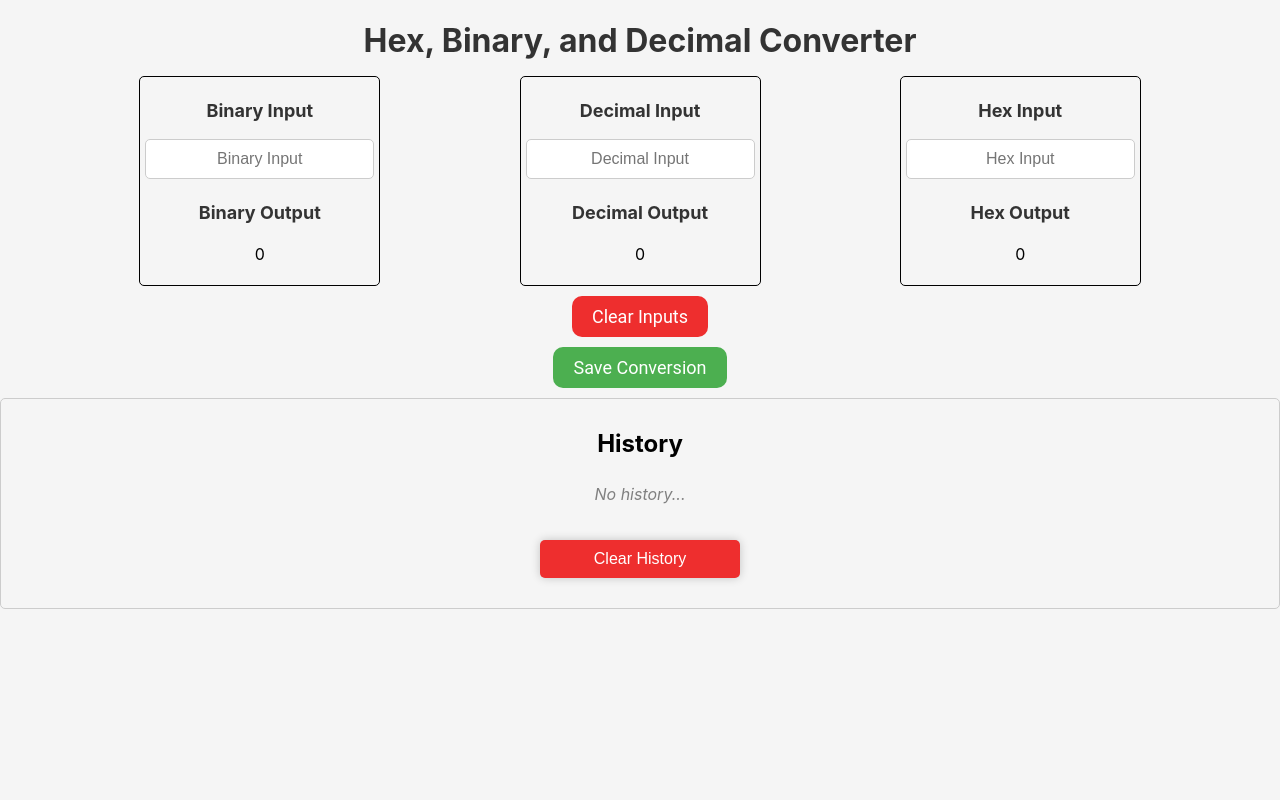
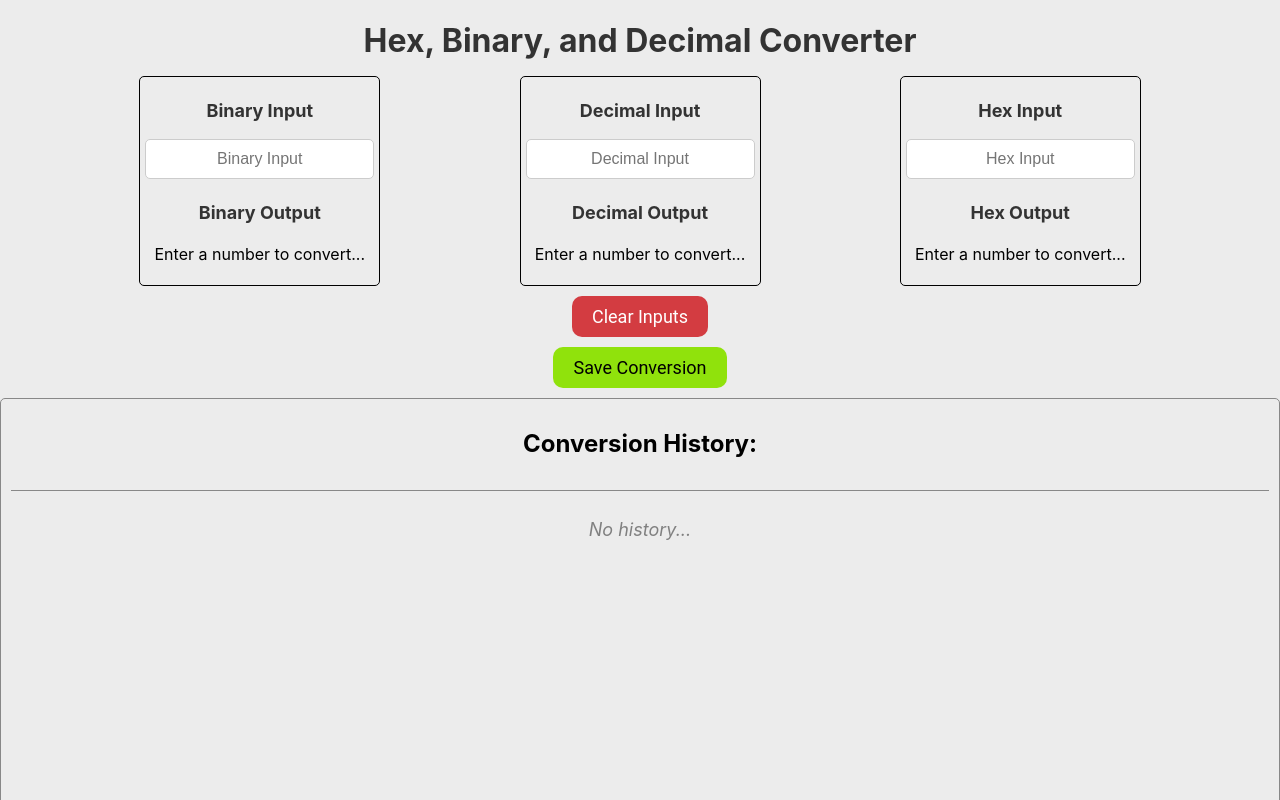
Before and after one commit to ledwards6124/converter, a React (Create React App) app in the folder converter/: page / in a window 1280 px wide. Built offline with nearby package versions, Linux system fonts and the light colour scheme.

Commit message:
lots of changes ready for deployment

```diff
--- a/converter/package.json
+++ b/converter/package.json
@@ -1,9 +1,11 @@
 {
   "name": "converter",
-  "version": "0.1.0",
+  "version": "1.2.0",
   "homepage": ".",
   "private": true,
   "dependencies": {
+    "@fortawesome/free-solid-svg-icons": "^6.7.2",
+    "@fortawesome/react-fontawesome": "^0.2.2",
     "cra-template": "1.2.0",
     "gh-pages": "^6.3.0",
     "react": "^19.0.0",
--- a/converter/src/App.css
+++ b/converter/src/App.css
@@ -5,6 +5,14 @@
   margin-bottom: 0.5em;
 }
 
-* {
-  background-color: #f5f5f5 ;
+.sub-title {
+  text-align: center;
+  color: #333;
+  font-size: 1vh;
 }
+
+.wrapper {
+  background-color: #ececec ;
+  overflow: hidden;
+  max-height: 100vh;
+}
--- a/converter/src/App.js
+++ b/converter/src/App.js
@@ -14,11 +14,11 @@ function App() {
 
 
   return (
-    <>
+    <div className='wrapper'>
       <h1 className='title'>Hex, Binary, and Decimal Converter</h1>
       <Converter onSave={addToHistory} />
       <History history={history} />
-    </>
+    </div>
   );
 }
 
--- a/converter/src/Converter.css
+++ b/converter/src/Converter.css
@@ -38,17 +38,17 @@
 
 
 .input-box:hover {
-    border-color: dodgerBlue;
-    box-shadow: 0 0 8px 0 dodgerBlue;
+    border-color: #208ad9;
+    box-shadow: 0 0 8px 0 208ad9;
 }
 
 .input-box:focus {
-    border-color: #4CAF50;
-    box-shadow: 0 0 8px 0 #4CAF50;
+    border-color: #74fb5c;
+    box-shadow: 0 0 8px 0 #74fb5c;
 }
 
 .clear-button, .save-button {
-    background-color: #ee2e2e;
+    background-color: #d33c41;
     color: white;
     border-radius: 10px;
     cursor: pointer;
@@ -77,7 +77,7 @@
 }
 
 .clear-button:hover {
-    background-color: #d21f1f;
+    background-color: #ff3b3b;
 }
 
 .clear-button:active, .save-button:active {
@@ -85,15 +85,15 @@
 }
 
 .save-button {
-    background-color: #4CAF50;
+    color: black;
+    background-color: #90e20c;
 }
 
 .save-button:hover {
-    background-color: #45a049;
+    background-color: #74fb5c;
 }
 .clear-button, .save-button {
     display: block;
-    margin: auto;
 }
 .clear-button, .save-button {
     margin: 10px auto;
--- a/converter/src/Converter.js
+++ b/converter/src/Converter.js
@@ -26,12 +26,18 @@ function Converter(props) {
     const [decimalInput, setDecimalInput] = useState('');
     const [hexInput, setHexInput] = useState('');
 
-    const [binaryOutput, setBinaryOutput] = useState(0);
-    const [decimalOutput, setDecimalOutput] = useState(0);
-    const [hexOutput, setHexOutput] = useState(0);
+    const [binaryOutput, setBinaryOutput] = useState('');
+    const [decimalOutput, setDecimalOutput] = useState('');
+    const [hexOutput, setHexOutput] = useState('');
+
 
 const handleBinaryChange = (event) => {
         const binaryValue = String(event.target.value);
+
+        if (binaryValue.match(/[^01]/)) {
+            return;
+        }
+
         setDecimalInput('');
         setHexInput('');
         setBinaryInput(binaryValue);
@@ -45,10 +51,19 @@ function Converter(props) {
 
     const handleDecimalChange = (event) => {
         const decimalValue = event.target.value;
+
+        if (decimalValue.match(/[^0-9]/)) {
+          return;
+        }
         setBinaryInput('');
         setHexInput('');
         setDecimalInput(decimalValue);
 
+        if (decimalValue === '') {
+          setHexOutput('');
+          setDecimalOutput('');
+          setBinaryOutput('');
+        } else {
           const binaryValue = convertDecimalToBinary(decimalValue);
           const hexValue = convertDecimalToHex(decimalValue);
 
@@ -56,20 +71,32 @@ function Converter(props) {
           setBinaryOutput(binaryValue);
           setHexOutput(hexValue);
         }
+      }
 
     const handleHexChange = (event) => {
         const hexValue = event.target.value;
 
+
+        if (hexValue.match(/^[^0-9A-F]{1,}$/)) {
+            return;
+        }
+
+
+
+        const newHex = hexValue.toUpperCase();
+        setHexInput(newHex);
+
+
         setBinaryInput('');
         setDecimalInput('');
-        setHexInput(hexValue);
+        setHexInput(newHex);
 
-        const binaryValue = convertHexToBinary(hexValue);
-        const decimalValue = convertHexToDecimal(hexValue);
+        const binaryValue = convertHexToBinary(newHex);
+        const decimalValue = convertHexToDecimal(newHex);
 
         setDecimalOutput(decimalValue);
         setBinaryOutput(binaryValue);
-        setHexOutput(hexValue);
+        setHexOutput(newHex);
     }
 
     const updateHistory = () => {
@@ -112,9 +139,9 @@ function Converter(props) {
         setBinaryInput('');
         setDecimalInput('');
         setHexInput('');
-        setBinaryOutput(0);
-        setDecimalOutput(0);
-        setHexOutput(0);
+        setBinaryOutput('');
+        setDecimalOutput('');
+        setHexOutput('');
     }
 
     return (
@@ -127,7 +154,7 @@ function Converter(props) {
                     </label>
                     <p className='output-label'>Binary Output</p>
                     <p className='output'>
-                        {binaryOutput ? binaryOutput.match(/.{1,4}/g).join(' ') : binaryOutput}
+                        {binaryOutput ? binaryOutput.match(/.{1,4}/g).join(' ') : 'Enter a number to convert...'}
                     </p>
                 </div>
                 <div className='decimal-input-output'>
@@ -136,7 +163,7 @@ function Converter(props) {
                         <input placeholder='Decimal Input' className='input-box' type="text" value={decimalInput} onChange={handleDecimalChange} />
                     </label>
                     <p className='output-label'>Decimal Output</p>
-                    <p className='output'>{decimalOutput}</p>
+                    <p className='output'>{decimalOutput || 'Enter a number to convert...'}</p>
                 </div>
                 <div className='hex-input-output'>
                     <label className='input-label'>
@@ -144,7 +171,7 @@ function Converter(props) {
                         <input placeholder='Hex Input' className='input-box' type="text" value={hexInput} onChange={handleHexChange} />
                     </label>
                     <p className='output-label'>Hex Output</p>
-                    <p className='output'>{hexOutput}</p>
+                    <p className='output'>{hexOutput || 'Enter a number to convert...'}</p>
                 </div>
             </div>
             <div className='clear-inputs'>
@@ -222,11 +249,11 @@ export const convertDecimalToHex = (decimal) => {
 
 
     decimal = Number(decimal);
-    if (decimal <= 16) {
+    if (decimal < 16) {
         if (decimal > 9) {
-            return charToDecimal[decimal];
+            return decimalToChar[decimal];
         } else {
-            return decimal;
+            return String(decimal);
         }
     }
 
--- a/converter/src/History.css
+++ b/converter/src/History.css
@@ -1,48 +1,89 @@
 .history-container {
-    background-color: #f5f5f5;
-    border: 1px solid #ccc;
+    background-color: #ececec;
+    border: 1px solid #888;
     border-radius: 5px;
     padding: 10px;
-    margin-bottom: 20px;
+    flex-grow: 1;
+    overflow: hidden;
+
 }
 
 .history-header {
     margin-bottom: 10px;
     text-align: center;
+    padding-bottom: 2.5%;
+    border-bottom: 1px solid #888;
 }
 
 .history-list {
     list-style: none;
     padding: 0;
-    max-height: 40vw;
+    height: 40vh;
     overflow-y: scroll;
-    scrollbar-color: #888 #f5f5f5;
+    scrollbar-color: #888 #ececec;
     scrollbar-width: thin;
+    border-bottom: #888 solid 1px;
 }
+
+.delete-icon {
+    font-size: 200%;
+    margin-top: 10px;
+    cursor: pointer;
+    transition: transform 0.3s ease-in-out, color 0.3s ease-in-out;
+
+}
+
+.delete-icon:hover {
+    transform: scale(1.2);
+}
+
+.delete-icon:active {
+    transform: scale(0.95);
+}
+
 
 
 
 .history-list {
     list-style: none;
-    padding: 0;
     display: flex;
     flex-direction: column;
     align-items: center;
     text-align: center;
+    height: 40vh;
+
 }
 .history-list {
-    list-style: none;
-    padding: 0;
     display: flex;
     flex-direction: column;
     align-items: center;
 }
 
+.history-input, .history-output {
+    font-size: 18px;
+    font-weight: bold;
+    color: #333;
+    text-align: center;
+}
+
 .history-entry {
-    margin-bottom: 20px;
-    padding-bottom: 10px;
-    border-bottom: 1px solid #b1b0b0;
+    display: flex;
+    flex-direction: row;
+    min-width: 90vw;
+    justify-content: space-around;
+}
 
+.result-input-div, .result-output-div  {
+
+    display: grid;
+    flex-direction: column;
+    justify-content: space-evenly;
+    align-items: flex-start;
+    border: solid;
+    border-width: 1px;
+    border-radius: 25px;
+    min-width: 200px;
+    max-width: min-content;
 }
 
 .history-entry:last-child {
@@ -50,7 +91,13 @@
 }
 
 .history-input, .history-date, .history-time, .history-output {
-    margin-bottom: 5px;
+    margin: 0px;
+}
+
+.numeric-output, .numeric-input {
+    color: #208ad9;
+    display: block;
+
 }
 
 .history-output-binary, .history-output-decimal, .history-output-hex {
@@ -60,19 +107,20 @@
 .no-history {
     font-style: italic;
     color: gray;
+    font-size: 18px;
+
 }
 
 .clear-history-button {
-    display: block;
-    width: 100%;
-    max-width: 200px;
+    display: flex;
+    max-width: min-content;
     margin: 20px auto;
     padding: 10px;
     font-size: 16px;
     border: none;
-    border-radius: 5px;
+    border-radius: 10px;
     color: white;
-    background-color: #ee2e2e;
+    background-color: #d33c41;
     cursor: pointer;
     box-shadow: 0 0 10px rgba(0,0,0,0.2);
     transition: all 0.3s ease-in-out;
@@ -96,3 +144,7 @@
     transform: scale(0.95);
     box-shadow: 0 0 5px rgba(0,0,0,0.1);
 }
+
+.result-input-div > p, .result-output-div > p {
+    font-size: 150%;
+}
--- a/converter/src/History.js
+++ b/converter/src/History.js
@@ -1,40 +1,58 @@
 import React, { useState, useEffect, useRef } from "react";
+import { FontAwesomeIcon } from '@fortawesome/react-fontawesome';
+import { faTrashCan } from '@fortawesome/free-solid-svg-icons';
 import './History.css';
 
 function History(props) {
 
     const [history, setHistory] = useState([]);
 
-    const historyRef = useRef(history);
 
     useEffect(() => {
         const savedEntries = localStorage.getItem('history');
         if (savedEntries) {
-            historyRef.current = JSON.parse(savedEntries);
-            setHistory(historyRef.current);
+          setHistory(JSON.parse(savedEntries));
         }
-    }, [props.history]);
+      }, [props.history]);
 
     const clearHistory = () => {
-        localStorage.removeItem('history');
-        setHistory([]);
+        if (history.length === 0) {
+            return;
+        }
+        const choice = window.confirm('Are you sure you want to delete your conversion history? This action cannot be undone.');
+        if (choice) {
+            localStorage.setItem('history', JSON.stringify([]));
+            setHistory([]);
+        }
+
     }
+
+    const deleteEntry = (entry) => {
+        const newHistory = history.filter((item) => item !== entry);
+        setHistory(newHistory);
+        localStorage.setItem('history', JSON.stringify(newHistory));
+      }
 
     return (
         <>
         <div className='history-container'>
-            <h2 className='history-header'>History</h2>
+            <h2 className='history-header'>Conversion History:</h2>
             <div className='history-list'>
                 {history.length === 0 ? <p className='no-history'>No history...</p> : history.map((entry, index) => (
-                    <div key={index} className='history-entry'>
-                        <p className='history-input'>Input: {entry.input}</p>
-                        <p className='history-date'>Date: {entry.date}</p>
-                        <p className='history-time'>Time: {entry.time}</p>
-                        <p className='history-output'>Output:</p>
-                        <p className='history-output-binary'>Binary: {entry.output.binary}</p>
-                        <p className='history-output-decimal'>Decimal: {entry.output.decimal}</p>
-                        <p className='history-output-hex'>Hex: {entry.output.hex}</p>
-                    </div>
+                    <><FontAwesomeIcon onClick={deleteEntry.bind(this, entry)} icon={faTrashCan} className="delete-icon" /><div key={index} className='history-entry'>
+                        <div className='result-input-div'>
+                            <p className='history-input'>Input: <span className='numeric-input'>{entry.input}</span></p>
+                            <p className='history-date'>Date: <span className='numeric-input'>{entry.date}</span></p>
+                            <p className='history-time'>Time: <span className='numeric-input'>{entry.time}</span></p>
+                        </div>
+                        <div className='result-output-div'>
+                            <p className='history-output'>Output:</p>
+                            <p className='history-output-binary'>Binary: <span className='numeric-output'>{entry.output.binary}</span></p>
+                            <p className='history-output-decimal'>Decimal: <span className='numeric-output'>{entry.output.decimal}</span></p>
+                            <p className='history-output-hex'>Hex: <span className='numeric-output'>{entry.output.hex}</span></p>
+                        </div>
+
+                    </div></>
                 ))}
             </div>
             <input className='clear-history-button' type='button' value='Clear History' onClick={clearHistory} />
```
Also changed, not shown: 2 other files (tests, documents, lock files or other folders). Lines whose indentation alone changed are shown as unchanged.
